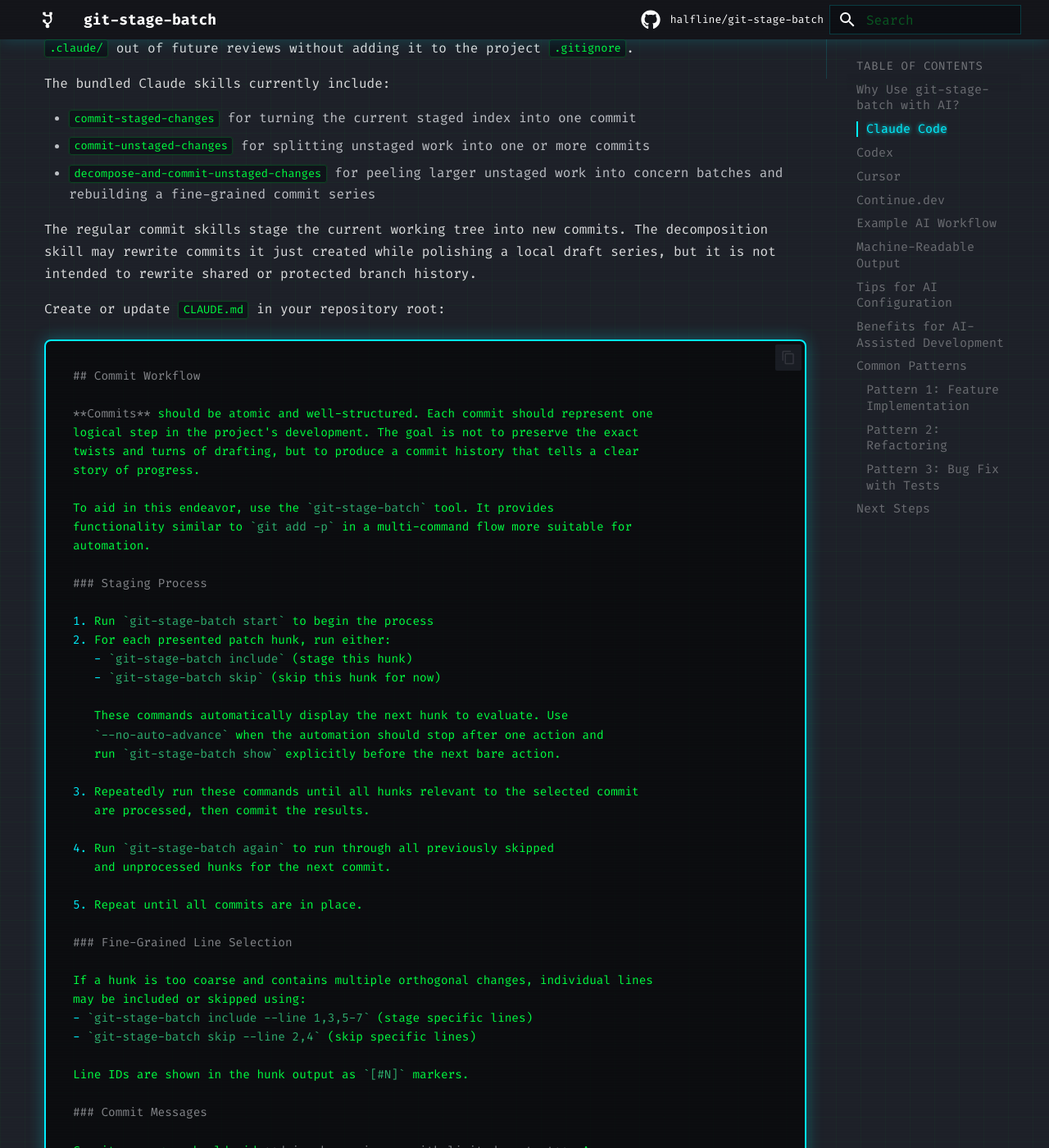
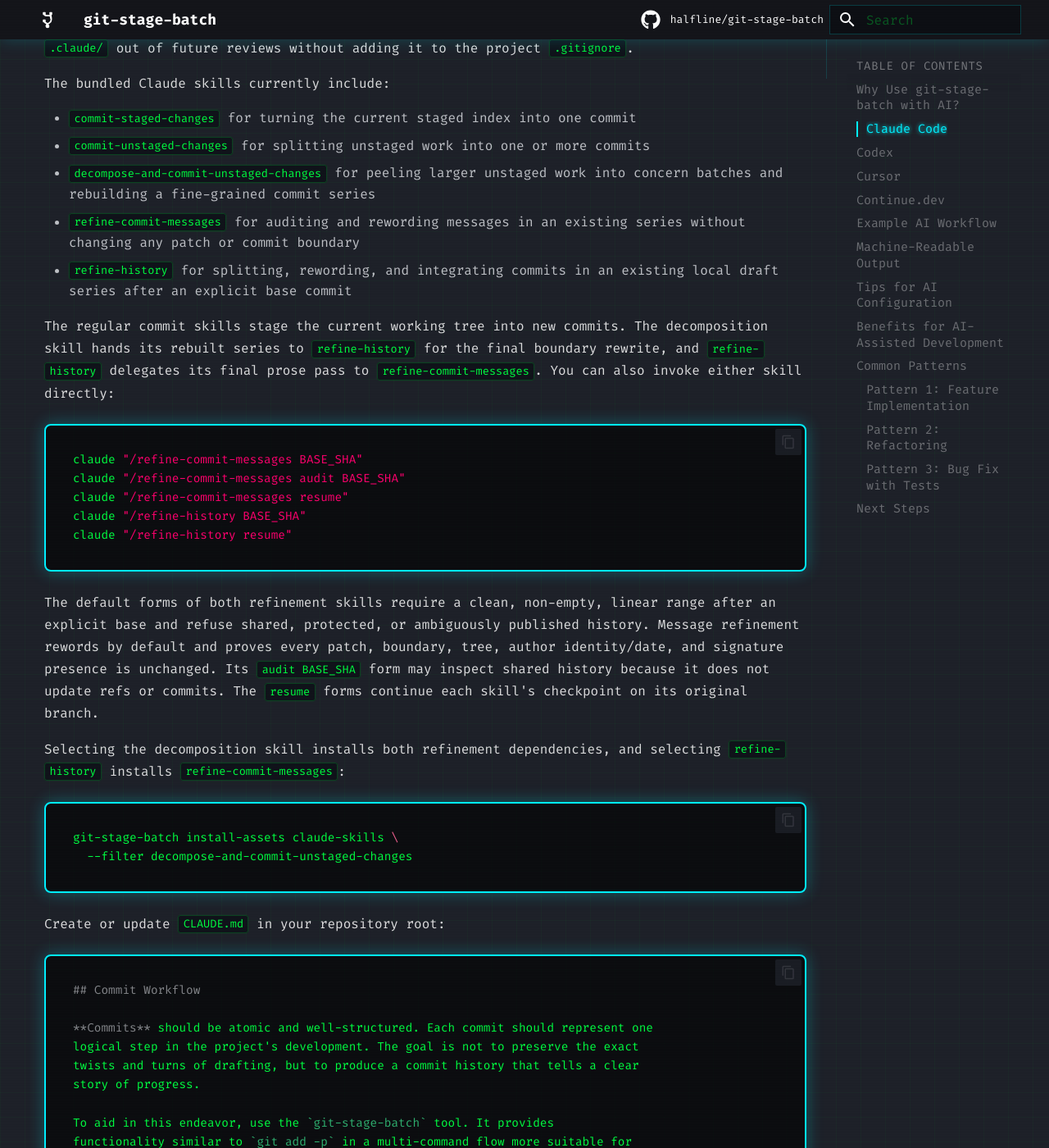
Before and after one commit to halfline/git-stage-batch, an MkDocs documentation site: the page built from docs/ai-assistants.md, in a window 1280 px wide and 1400 px high, scrolled down 1255 px. Shown: the whole window at 82% size. Built offline with MkDocs 1.6.1 and Material for MkDocs 9.7.7, drawn with Linux system fonts in a browser that asks for light colours; comment, search, counter and statistics services are not loaded; some of the changed text lies outside the part shown.

Commit message:
docs: Document refinement workflows
The project now bundles first-class history and message refinement skills
for Claude and Codex alongside decomposition.

Users need the invocation forms, default mutation behavior, audit option,
resume constraints, and dependency installation rules in the main guides.

This commit documents direct assistant invocation, range safety, checkpoint
recovery, message auditing, and transitive companions.

The final README update will surface those workflows in the project
overview and installation example.

````diff
--- a/docs/ai-assistants.md
+++ b/docs/ai-assistants.md
@@ -42,11 +42,39 @@
 - `commit-unstaged-changes` for splitting unstaged work into one or more commits
 - `decompose-and-commit-unstaged-changes` for peeling larger unstaged work into
   concern batches and rebuilding a fine-grained commit series
+- `refine-commit-messages` for auditing and rewording messages in an existing
+  series without changing any patch or commit boundary
+- `refine-history` for splitting, rewording, and integrating commits in an
+  existing local draft series after an explicit base commit
 
-The regular commit skills stage the current working tree into new commits. The
-decomposition skill may rewrite commits it just created while polishing a local
-draft series, but it is not intended to rewrite shared or protected branch
-history.
+The regular commit skills stage the current working tree into new commits.
+The decomposition skill hands its rebuilt series to `refine-history` for the
+final boundary rewrite, and `refine-history` delegates its final prose pass to
+`refine-commit-messages`. You can also invoke either skill directly:
+
+```bash
+claude "/refine-commit-messages BASE_SHA"
+claude "/refine-commit-messages audit BASE_SHA"
+claude "/refine-commit-messages resume"
+claude "/refine-history BASE_SHA"
+claude "/refine-history resume"
+```
+
+The default forms of both refinement skills require a clean, non-empty, linear
+range after an explicit base and refuse shared, protected, or ambiguously
+published history. Message refinement rewords by default and proves every
+patch, boundary, tree, author identity/date, and signature presence is
+unchanged. Its `audit BASE_SHA` form may inspect shared history because it does
+not update refs or commits. The `resume` forms continue each skill's checkpoint
+on its original branch.
+
+Selecting the decomposition skill installs both refinement dependencies, and
+selecting `refine-history` installs `refine-commit-messages`:
+
+```bash
+git-stage-batch install-assets claude-skills \
+  --filter decompose-and-commit-unstaged-changes
+```
 
 Create or update `CLAUDE.md` in your repository root:
 
@@ -108,6 +136,10 @@
   - Be precise about scope (if it only improves one aspect, say so)
   - Use "This commit addresses that by..."
   - If part of a series, use progression words: "begins", "continues", "completes"
+- **Fourth paragraph**: connect every commit in a multi-commit series
+  - Earlier commits name the remaining work in future tense
+  - The penultimate commit specifically says what the final commit will do
+  - The final commit concludes the series instead of promising more work
 
 **Key rules:**
 - Write in **present tense** about the selected state ("has", not "used to have")
@@ -171,6 +203,24 @@
 - `commit-unstaged-changes` for splitting unstaged work into one or more commits
 - `decompose-and-commit-unstaged-changes` for peeling larger unstaged work into
   concern batches and rebuilding a fine-grained commit series
+- `refine-commit-messages` for auditing and rewording messages in an existing
+  series without changing any patch or commit boundary
+- `refine-history` for splitting, rewording, and integrating commits in an
+  existing local draft series after an explicit base commit
+
+The decomposition skill uses `refine-history` for its final committed-series
+rewrite, which delegates its final prose pass to `refine-commit-messages`.
+Invoke the latter directly as `$refine-commit-messages BASE_SHA`; it rewords by
+default, while `$refine-commit-messages audit BASE_SHA` only reports findings
+and proposed messages. Both mutating skills support `resume`, require a clean,
+linear local draft range after an explicit base, and create recovery refs.
+Message refinement verifies that every patch and boundary is unchanged; full
+history refinement additionally verifies every commit snapshot and the final
+tree.
+
+Selecting `decompose-and-commit-unstaged-changes` automatically installs its
+two refinement dependencies. Selecting `refine-history` automatically installs
+`refine-commit-messages`.
 
 Installing `codex-skills` also writes a shared internal drafter brief to
 `.agents/internal/commit-message-drafter.md` for those skills to use when
````
Also changed, not shown: docs/commands.md (+22 -5 lines), docs/index.md (+8 -3 lines).
